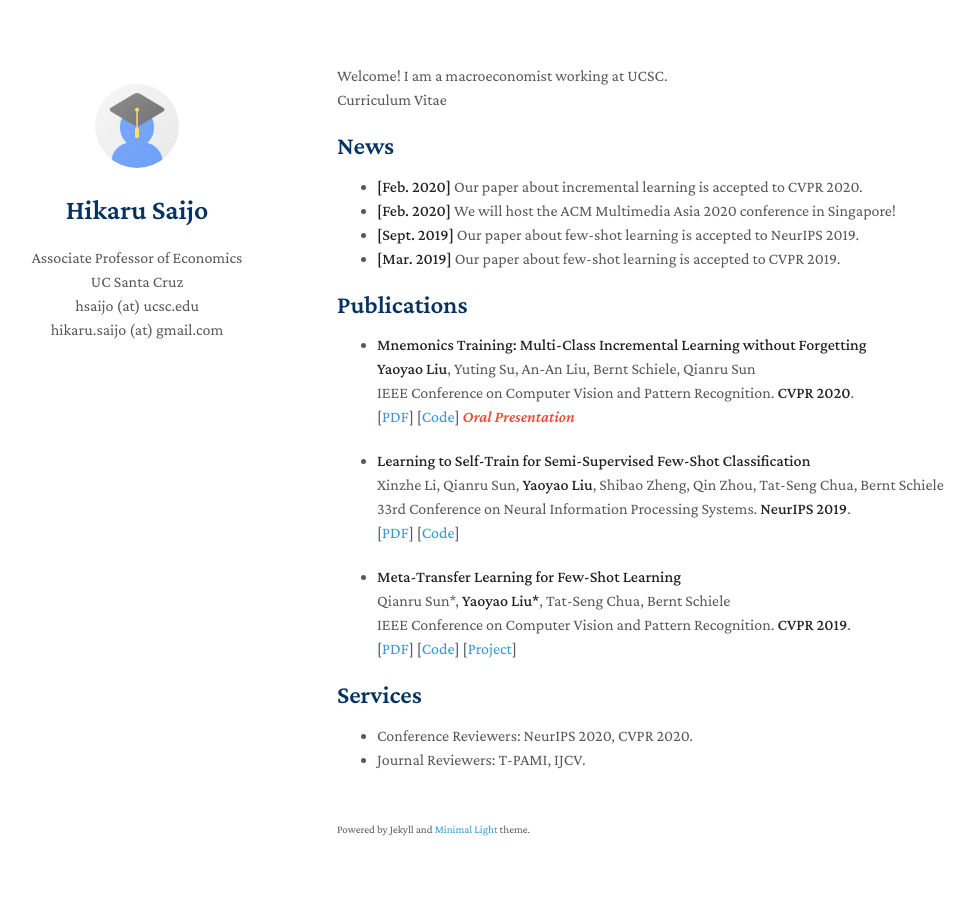
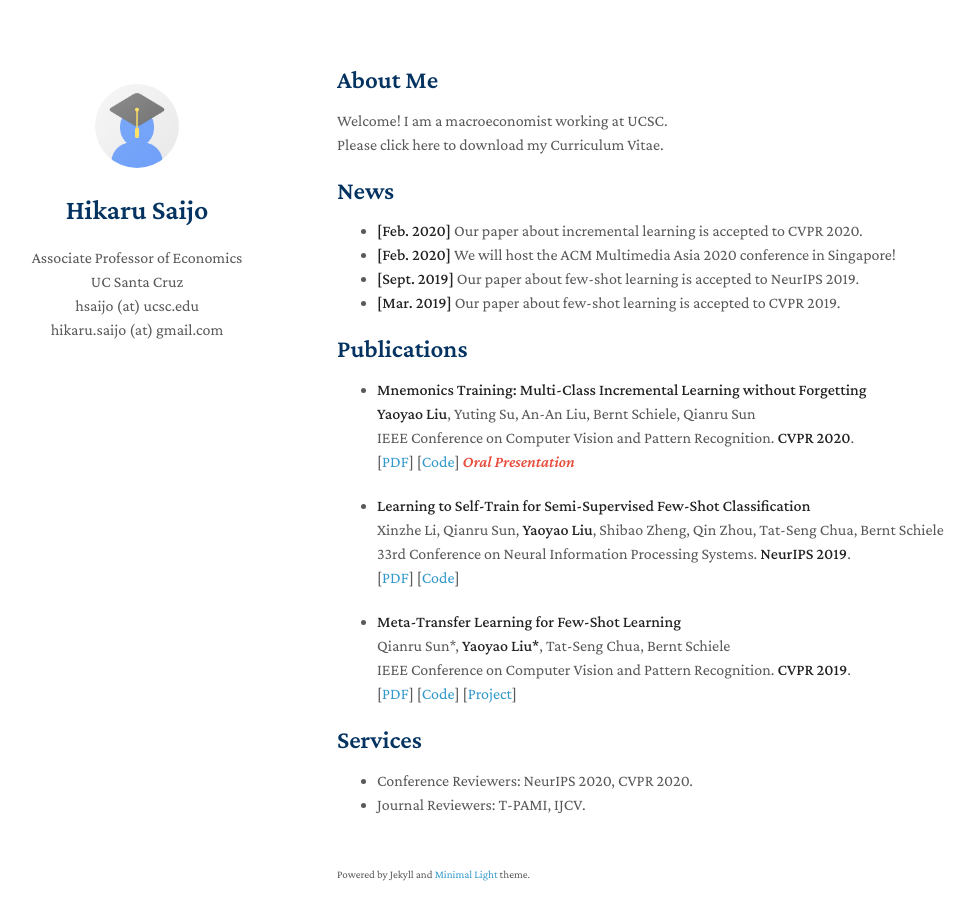
Before and after one commit to hsaijo/hsaijo.github.io, a Jekyll site: the page built from index.md, in a window 1280 px wide and 955 px high. Shown: the top 920 px of the window, without its empty margins (133-1108 px from the left). Built offline with Jekyll 4.4.1, drawn with Linux system fonts in a browser that asks for light colours; nearby versions of some CDN libraries; a style sheet for code colours, icons or effects is not loaded; our own code applies the rules of GitHub Pages for plain Markdown files.

Commit message:
Update index.md

```diff
--- a/index.md
+++ b/index.md
@@ -2,9 +2,11 @@
 layout: homepage
 ---
 
+## About Me
+
 Welcome! I am a macroeconomist working at UCSC.
 <br>
-Curriculum Vitae
+Please click here to download my Curriculum Vitae.
 
 ## News
 
```
